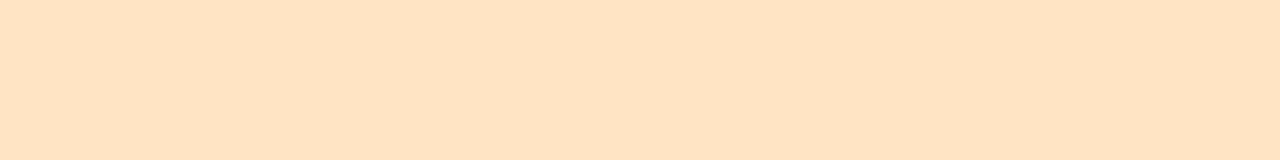
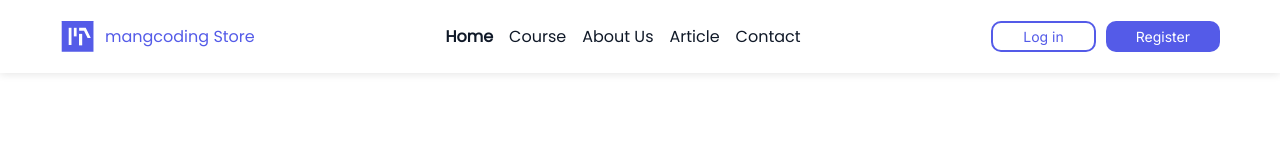
Before and after one commit to AlaaAlShalaldeh/TShop-Project, a plain HTML site: page index.html in a window 1280 px wide. Drawn offline with Linux system fonts and the light colour scheme.

Commit message:
creat header section

```diff
--- a/assets/css/main.css
+++ b/assets/css/main.css
@@ -1,3 +1,78 @@
-body{
-    background-color: bisque;
+@import url("https://fonts.googleapis.com/css2?family=Inter&family=Poppins&display=swap");
+* {
+  margin: 0;
+  padding: 0;
+  box-sizing: border-box;
 }
+.container {
+  width: calc(100% - 120px);
+  margin: auto;
+}
+.row {
+  display: flex;
+  justify-content: space-between;
+  align-items: center;
+  flex-wrap: wrap;
+}
+ul {
+  list-style-type: none;
+}
+a {
+  text-decoration: none;
+}
+.active {
+  font-weight: 800;
+}
+body {
+  font-family: "Poppins", sans-serif;
+}
+header {
+  background-color: teal;
+  position: fixed;
+  width: 100%;
+  top: 0;
+  z-index: 9999;
+  background-color: #fff;
+  box-shadow: 0px 1.647px 8.237px 0px rgba(0, 0, 0, 0.1);
+  padding: 20px 0;
+}
+header .logo {
+  display: flex;
+  align-items: center;
+  gap: 10px;
+}
+header .logo img {
+  width: 35px;
+}
+header .logo a {
+  color: #545be8;
+}
+header nav ul {
+  display: flex;
+  flex-wrap: wrap;
+  gap: 16px;
+}
+header nav ul a {
+  color: #101928;
+}
+header .auth {
+  display: flex;
+  flex-wrap: wrap;
+  gap: 10px;
+}
+header .auth a {
+  padding: 5.354px 30px;
+  font-family: "Inter", sans-serif;
+  border-radius: 10px;
+  font-size: 14px;
+  display: flex;
+  align-items: center;
+}
+header .auth .login {
+  color: #545be8;
+  border: 2px solid #545be8;
+}
+header .auth .register {
+  background-color: #545be8;
+  color: white;
+}
--- a/index.html
+++ b/index.html
@@ -1,12 +1,44 @@
 <!DOCTYPE html>
 <html lang="en">
-<head>
-    <meta charset="UTF-8">
-    <meta name="viewport" content="width=device-width, initial-scale=1.0">
+  <head>
+    <meta charset="UTF-8" />
+    <meta name="viewport" content="width=device-width, initial-scale=1.0" />
     <title>Document</title>
-    <link rel="stylesheet" href="assets/css/main.css">
-</head>
-<body>
-
-</body>
+    <link rel="stylesheet" href="assets/css/main.css" />
+  </head>
+  <body>
+    <header>
+      <div class="container">
+        <div class="row">
+          <div class="logo">
+            <img src="assets/img/puplic/logo.svg" alt="" />
+            <a href="#">mangcoding Store</a>
+          </div>
+          <nav>
+            <ul>
+              <li>
+                <a href="#" class="active">Home</a>
+              </li>
+              <li>
+                <a href="#">Course</a>
+              </li>
+              <li>
+                <a href="#">About Us</a>
+              </li>
+              <li>
+                <a href="#">Article</a>
+              </li>
+              <li>
+                <a href="#">Contact</a>
+              </li>
+            </ul>
+          </nav>
+          <div class="auth">
+            <a href="#" class="login">Log in</a>
+            <a href="#" class="register">Register</a>
+          </div>
+        </div>
+      </div>
+    </header>
+  </body>
 </html>
```
Also changed, not shown: assets/img/puplic/logo.svg (added).
